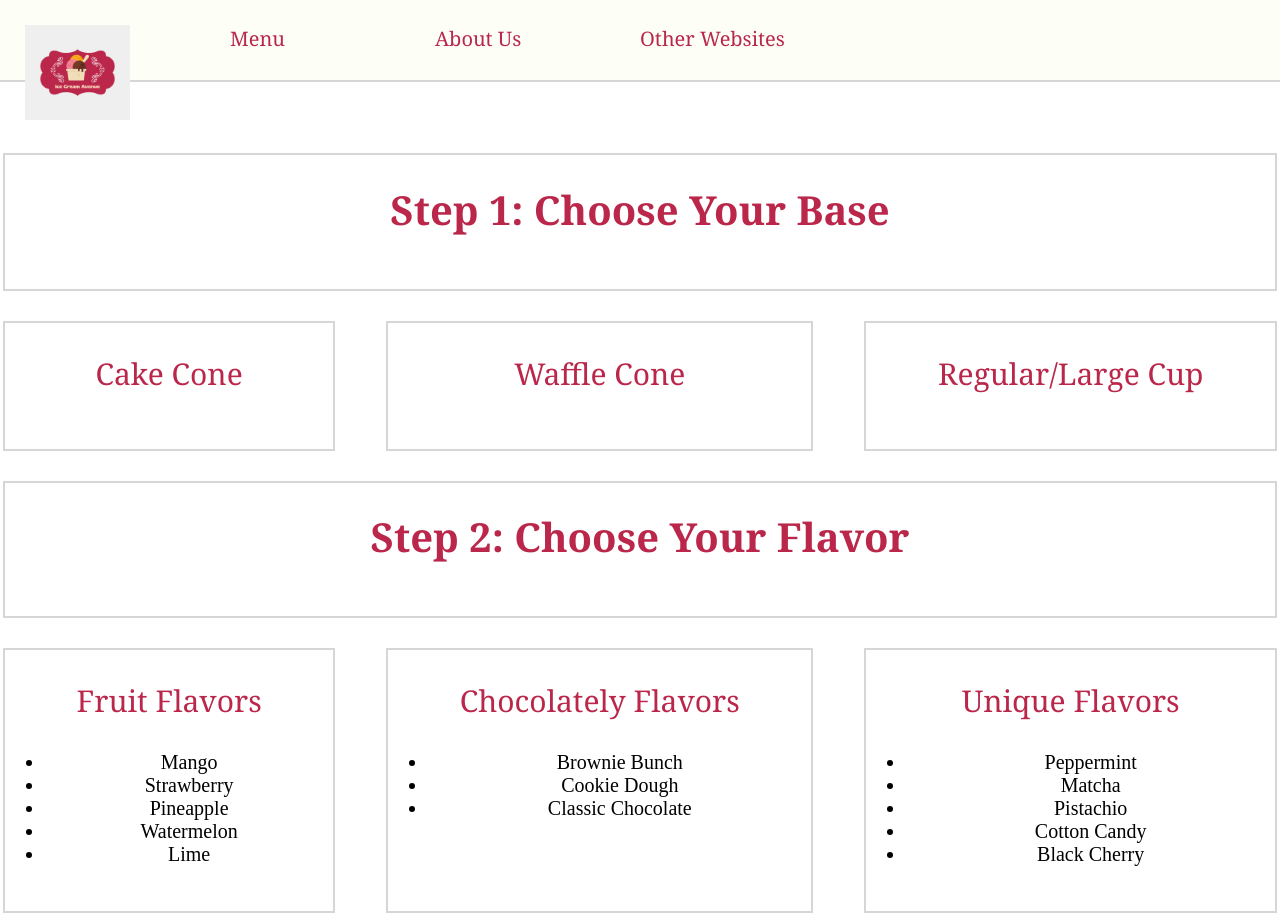
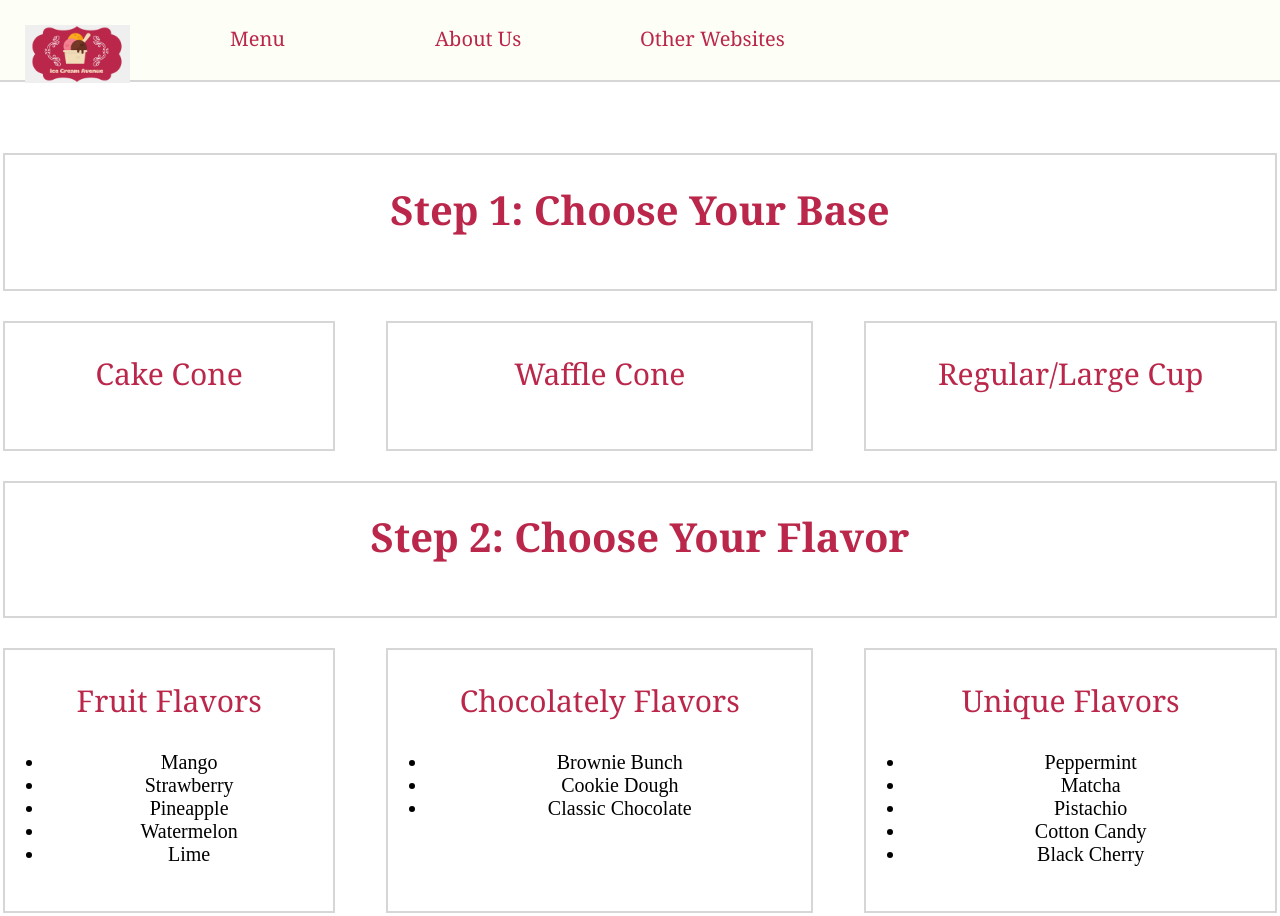
Before and after one commit to WVCS/index-razanibraheem1, a plain HTML site: page food/menu.html in a window 1280 px wide. Shown: the top 916 px of the page. Drawn offline with Linux system fonts and the light colour scheme.

Commit message:
logo fix #2

```diff
--- a/food/menu.html
+++ b/food/menu.html
@@ -8,7 +8,7 @@
 
 <div class="navbar">
 
-  <li class="inlineli"><button class="logo"><a href="food.html" class="button"><img src="Ice Cream (1).png"></a></button></li>
+  <li class="inlineli"><button class="logo"><a href="food.html" class="button"><img src="Ice Cream (3).png"></a></button></li>
 
   <li class="inlineli"><a href="menu.html">Menu</a></li>
 
```
